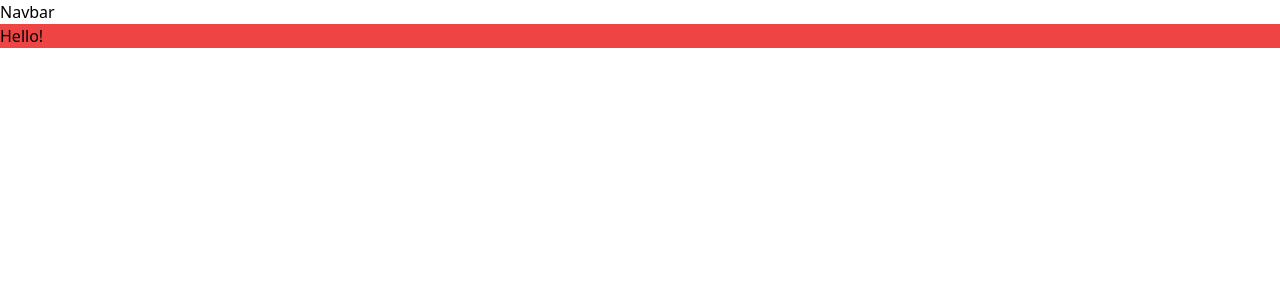
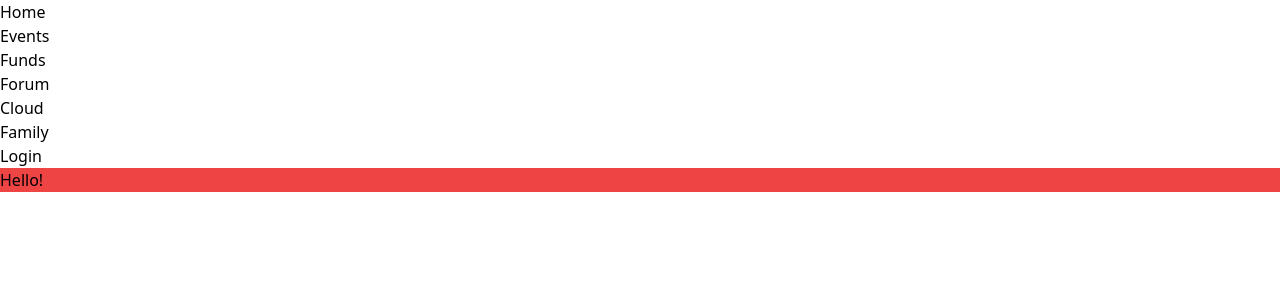
Before and after one commit to nanda2708/Sochem2.0, a Next.js app in the folder sochem2.0/: page / in a window 1280 px wide. Shown: the top 300 px of the page. Built offline with nearby package versions, Linux system fonts and the light colour scheme.

Commit message:
Basic Navbar skeleton, and skeletons of utility components

```diff
--- a/sochem2.0/src/components/Navbar.js
+++ /dev/null
@@ -1,7 +0,0 @@
-export default function Navbar(){
-    return(
-        <div>
-            Navbar
-        </div>
-    )
-}
--- /dev/null
+++ b/sochem2.0/src/components/graphics/slideshow.js
@@ -0,0 +1,9 @@
+// I need to make this component as pure as possible
+// TODO: Find a way to pass a set of images(array of paths maybe??) and then make it spit out a slideshow
+export function Slideshow() {
+  return (
+    <div>
+
+    </div>
+  );
+}
--- /dev/null
+++ b/sochem2.0/src/components/navbar.js
@@ -0,0 +1,31 @@
+import Link from "next/link";
+
+export default function Navbar() {
+  return (
+    <div>
+      <ul>
+        <li>
+          <Link href="/"> Home </Link>
+        </li>
+        <li>
+          <Link href="/events"> Events </Link>
+        </li>
+        <li>
+          <Link href="/funds"> Funds </Link>
+        </li>
+        <li>
+          <Link href="/forum"> Forum </Link>
+        </li>
+        <li>
+          <Link href="/cloud"> Cloud </Link>
+        </li>
+        <li>
+          <Link href="/family"> Family </Link>
+        </li>
+        <li>
+          <Link href="/login"> Login </Link>
+        </li>
+      </ul>
+    </div>
+  )
+}
--- /dev/null
+++ b/sochem2.0/src/components/section.js
@@ -0,0 +1,8 @@
+export function SectionTitle(props) {
+  return (
+    <div>
+      {/* This is a title component meant for section headings */}
+      <h1> { props.title } </h1>
+    </div>
+  );
+}
--- /dev/null
+++ b/sochem2.0/src/components/title.js
@@ -0,0 +1,11 @@
+import Navbar from "./navbar"
+
+export default function Titlebar() {
+  return (
+    <div>
+      {/* insert logo-thingy here */}
+
+      <Navbar />
+    </div>
+  );
+}
--- /dev/null
+++ b/sochem2.0/src/pages/family.js
@@ -0,0 +1,13 @@
+import Titlebar from "@/components/title";
+import Navbar from "@/components/navbar";
+import { SectionTitle } from "@/components/section";
+
+export default function Family() {
+  return (
+    <div>
+      <Titlebar />
+
+      <SectionTitle title="Our Amazing Family" />
+    </div>
+  );
+}
--- a/sochem2.0/src/pages/index.js
+++ b/sochem2.0/src/pages/index.js
@@ -1,4 +1,4 @@
-import Navbar from "../components/Navbar"
+import Navbar from "../components/navbar";
 
 export default function Home() {
   return (
```
Also changed, not shown: 1 other file (tests, documents, lock files or other folders).
